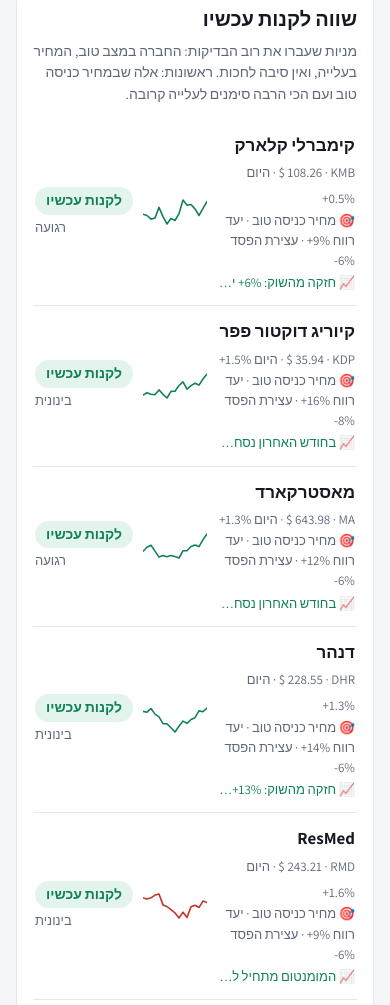
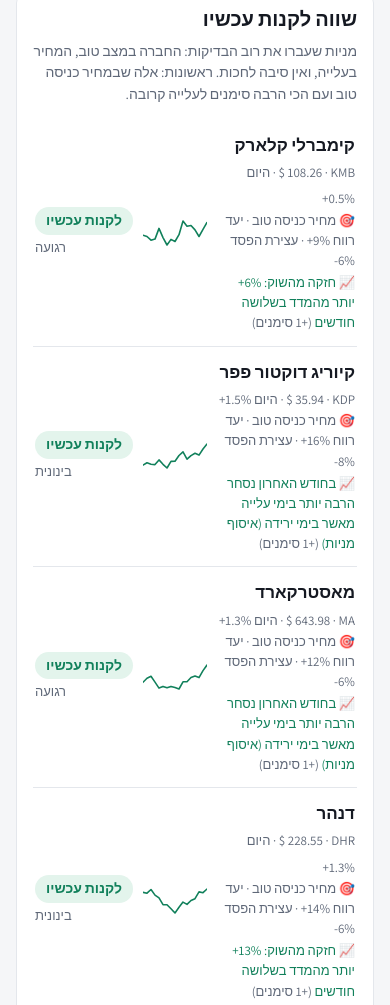
Before and after one commit to b5j442zwpm-ship-it/stock-picker, a plain HTML site: page docs/index.html in a window 390 px wide. Shown: the part 1140-2145 px from the top of the page. Drawn offline with Linux system fonts and the light colour scheme.

Commit message:
Let the signal line wrap on small screens
Co-Authored-By: Claude Opus 5.5 <noreply@anthropic.com>
Claude-Session: https://claude.ai/code/session_01UDmtx3qaQ8LXJo8Bi3kpdD

```diff
--- a/docs/index.html
+++ b/docs/index.html
@@ -141,7 +141,7 @@ dl.gl dt{font-weight:800;margin-top:10px} dl.gl dd{margin:2px 0 0;color:var(--mu
 .hform input,.inp{font:inherit;font-size:16px;padding:9px 10px;border-radius:10px;border:1.5px solid var(--line);background:var(--bg);color:var(--ink);min-width:0;width:100%}
 .hform .btn{padding:10px 18px}
 .ferr{color:var(--neg);font-size:14px;margin-top:4px}
-.sig{font-size:13px;color:var(--pos);margin-top:2px;overflow:hidden;text-overflow:ellipsis;white-space:nowrap}
+.sig{font-size:13px;color:var(--pos);margin-top:2px}
 .sum{display:grid;grid-template-columns:repeat(3,1fr);gap:8px;margin:4px 0 12px}
 @media(max-width:460px){.sum{grid-template-columns:1fr 1fr}}
 .sum div{background:var(--soft);border-radius:12px;padding:8px 12px;font-size:13.5px;color:var(--muted)}
```
